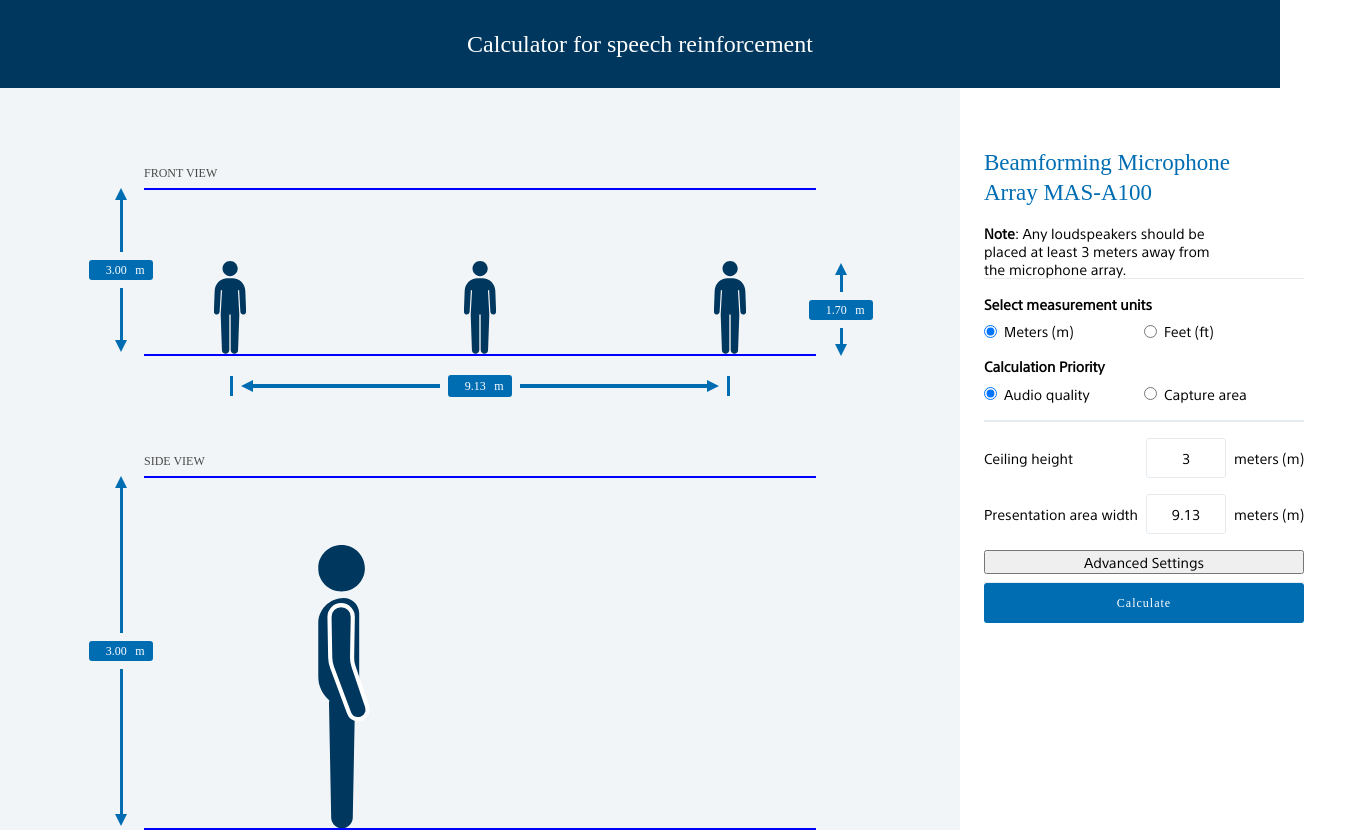
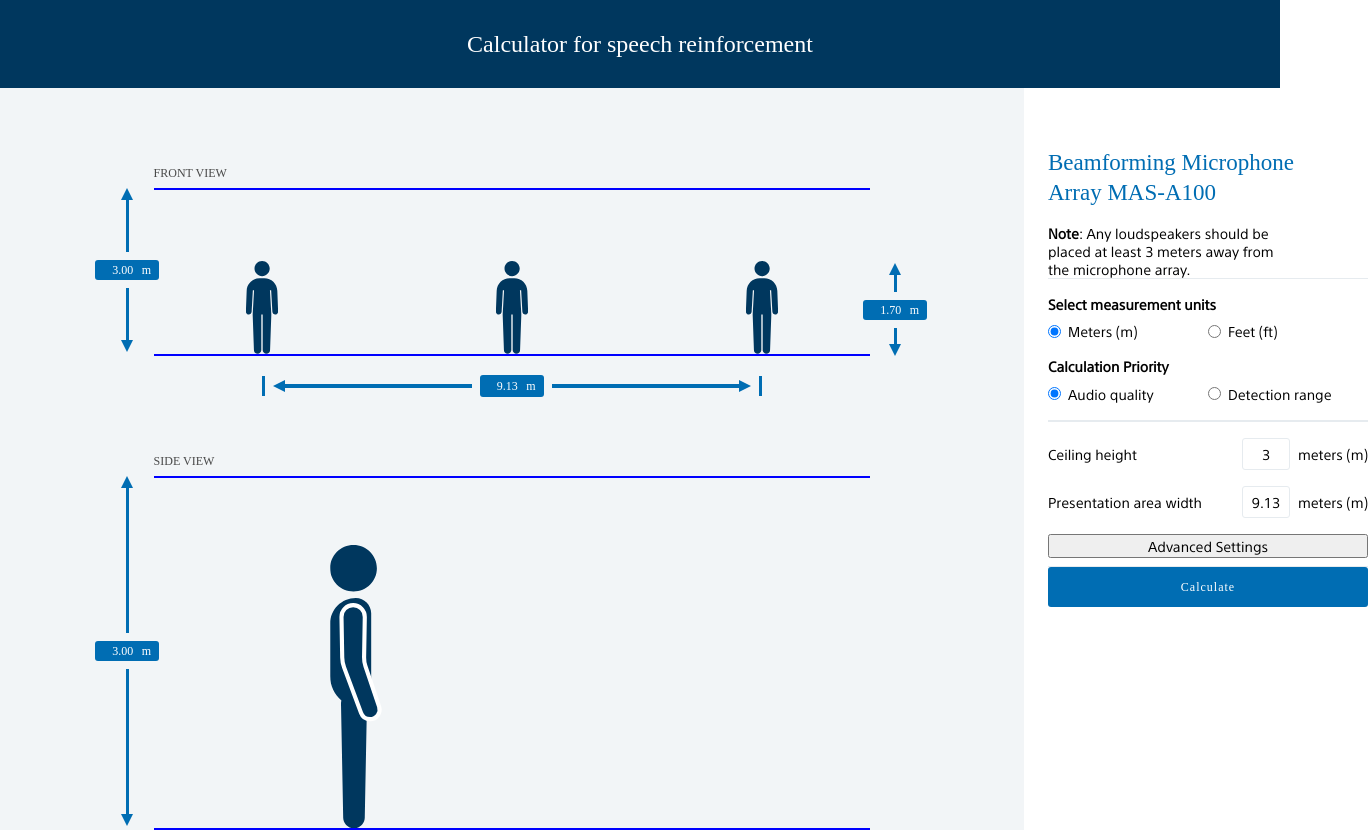
Before and after one commit to TE-9004062290/aerosmith-system-calculator, an Angular app: page / in a window 1280 px wide. Shown: the top 830 px of the page, 1368 px wide, since content can reach past the window. Built offline with nearby package versions, Linux system fonts and the light colour scheme.

Commit message:
Calculating audience placements

```diff
--- a/src/app/components/calculation-inputs/calculation-inputs.component.scss
+++ b/src/app/components/calculation-inputs/calculation-inputs.component.scss
@@ -23,8 +23,8 @@
                 .inputs-input {
                     line-height: 18px;
                     text-align: center;
-                    width: 80px;
-                    height: 40px;
+                    width: 48px;
+                    height: 32px;
                     box-sizing: border-box;
                     border: 1px solid #E6EBEF;
                     border-radius: 3px;
--- a/src/app/components/graphical-stage/graphical-stage.component.html
+++ b/src/app/components/graphical-stage/graphical-stage.component.html
@@ -155,8 +155,8 @@
                                 <app-svg-standing-person mode="side"></app-svg-standing-person>
                             </div>
                             <div *ngIf="calculatorService.hasFreshOutput" class="audience-wrapper">
-                                <div *ngFor="let a of audience" class="person-wrapper" @animateOutputArea
-                                    [ngStyle]="{'width': audienceWidth + 'px', 'left': (sideCapture / 1.9) + audienceDistance + 'px'}">
+                                <div *ngFor="let audienceLeft of audience" class="person-wrapper" @animateOutputArea
+                                    [ngStyle]="{'width': audienceWidth + 'px', 'left': audienceLeft + 'px'}">
                                     <app-svg-standing-person mode="sitting"></app-svg-standing-person>
                                 </div>
                             </div>
--- a/src/app/components/graphical-stage/graphical-stage.component.ts
+++ b/src/app/components/graphical-stage/graphical-stage.component.ts
@@ -89,7 +89,7 @@
   public presenterSideWidth: number = 0;
   public audienceWidth: number = 0;
   public audienceDistance: number = 0;
-  public audience: number[] = [1,2,3,4,5];
+  public audience: number[] = [];
 
   @ViewChild('wrapper', null) wrapperRef: ElementRef;
   @ViewChild('container', null) containerRef: ElementRef;
@@ -162,7 +162,7 @@
     this.sideCapture = this.getSideRadius();
     this.audienceDistance = this.getAudienceDistance();
     this.captureTop = this.getRadiusTopPosition(null);
-    this.getAudienceArray();
+    this.audience = this.getAudienceArray();
   }
 
   private calculateStageHeight(mode: RatioMode) {
@@ -246,8 +246,14 @@
   }
 
   private getAudienceArray(): any {
+    let audienceArray = [];
+    const leftOffset = (this.sideCapture / 1.9) + this.audienceDistance;
     const effectiveStageWidth = (0.9 *this.sideWrapperWidth) - this.audienceDistance;
-    // console.log(Math.round(effectiveStageWidth / (2 * this.audienceWidth)));
+    const numAudience = Math.round(effectiveStageWidth / (2 * this.audienceWidth));
+    for (let i = 0; i < numAudience; i++) {
+      audienceArray.push(leftOffset + 2 * i * this.audienceWidth);
+    }
+    return audienceArray;
   }
 
   public updateInput(inputField, inputElement) {
--- a/src/app/main/calculation-theatre/calculation-theatre.component.html
+++ b/src/app/main/calculation-theatre/calculation-theatre.component.html
@@ -25,7 +25,7 @@
                 <app-radio-toggle
                     toggleLabel="Calculation Priority"
                     leftLabel="Audio quality"
-                    rightLabel="Capture area"
+                    rightLabel="Detection range"
                     [leftOption]="CalculationPriorityEnum.AudioQuality"
                     [rightOption]="CalculationPriorityEnum.CaptureArea"
                     [(ngModel)]="calculatorService.calculationPriority">
--- a/src/app/main/calculation-theatre/calculation-theatre.component.scss
+++ b/src/app/main/calculation-theatre/calculation-theatre.component.scss
@@ -10,7 +10,7 @@
 
 .calculation-theatre-container {
     display: grid;
-    grid-template-columns: 75% 1fr;
+    grid-template-columns: 80% 1fr;
     grid-template-rows: 100% 1fr;
 
     &.has-output {
@@ -24,7 +24,7 @@
         overflow-y: scroll;
     }
     .sidebar {
-        width: 25%;
+        width: 20%;
         min-width: 320px;
         padding-left: 24px;
     }
```
